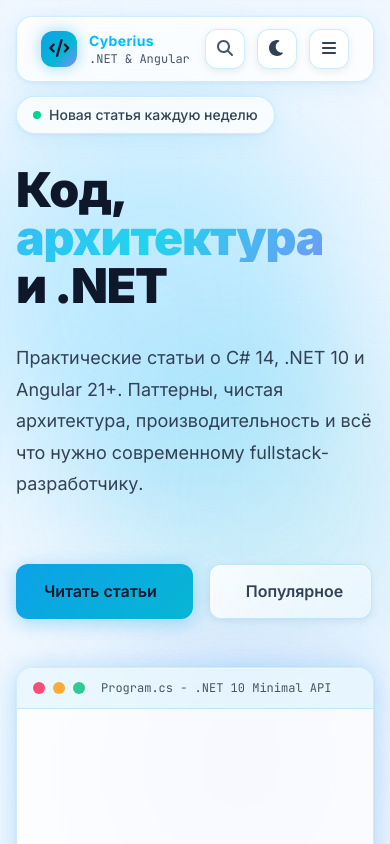
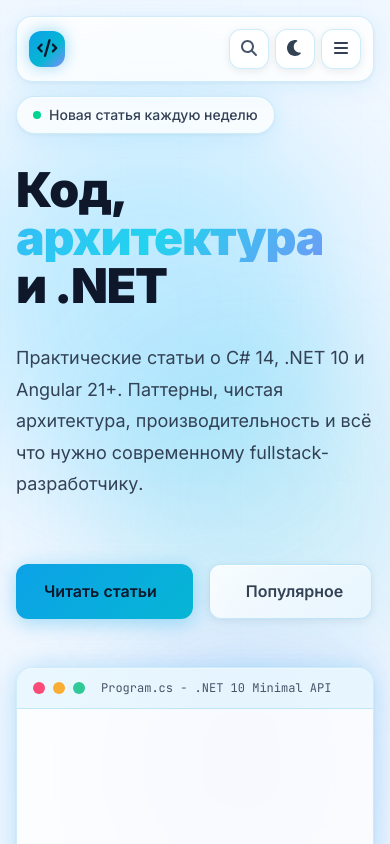
Before and after one commit to 13cyberpunk02/Cyberius, an Angular app in the folder src/Cyberius-UI/: page / in a window 390 px wide. Shown: the top 844 px of the page. Built offline with nearby package versions, Linux system fonts and the light colour scheme.

Commit message:
Мелкие исправления.

```diff
--- a/src/Cyberius-UI/src/app/features/posts/components/block-renderer/block-renderer.html
+++ b/src/Cyberius-UI/src/app/features/posts/components/block-renderer/block-renderer.html
@@ -16,8 +16,7 @@
       }
 
       @case ('Paragraph') {
-        <!-- [innerHTML] + formatParagraph сохраняет пустые строки через <br> -->
-        <p class="text-slate-300 leading-relaxed text-lg"
+        <p class="text-slate-300 leading-relaxed text-lg wrap-anywhere"
            [innerHTML]="formatParagraph(block.content)"></p>
       }
 
--- a/src/Cyberius-UI/src/app/shared/components/header/header.html
+++ b/src/Cyberius-UI/src/app/shared/components/header/header.html
@@ -6,7 +6,7 @@
 >
   <div class="max-w-7xl mx-auto px-4 sm:px-6 lg:px-8">
     <div
-      class="glass-card flex items-center justify-between px-6 py-3 rounded-2xl transition-all duration-500"
+      class="glass-card flex items-center justify-between px-3 sm:px-6 py-3 rounded-2xl transition-all duration-500"
       [class.shadow-glow]="isScrolled()"
     >
       <!-- Logo -->
@@ -14,9 +14,11 @@
         <div class="logo-icon w-9 h-9 rounded-xl flex items-center justify-center text-white font-bold text-lg select-none">
           <span class="relative z-10"><fa-icon [icon]="faCode" /></span>
         </div>
-        <div class="leading-tight">
-          <span class="block text-sm font-bold tracking-wide text-sky-400 group-hover:text-sky-300 transition-colors">Cyberius</span>
-          <span class="block text-xs text-slate-400 font-mono">.NET & Angular</span>
+        <div class="hidden min-[420px]:block">
+          <div class="leading-tight">
+            <span class="block text-sm font-bold tracking-wide text-sky-400 group-hover:text-sky-300 transition-colors">Cyberius</span>
+            <span class="block text-xs text-slate-400 font-mono">.NET & Angular</span>
+          </div>
         </div>
       </a>
 
@@ -36,7 +38,7 @@
       </nav>
 
       <!-- Actions -->
-      <div class="flex items-center gap-3">
+      <div class="flex items-center gap-1.5 sm:gap-3">
 
         <div class="relative search-wrapper">
           <button
--- a/src/Cyberius-UI/src/app/shared/components/header/header.ts
+++ b/src/Cyberius-UI/src/app/shared/components/header/header.ts
@@ -104,6 +104,8 @@ export class Header implements OnInit, OnDestroy {
 
   toggleNotifications(event: MouseEvent): void {
     event.stopPropagation();
+    this.showSearch.set(false);
+    this.showUserMenu.set(false);
     this.showNotifications.update((v) => !v);
     if (this.showNotifications()) {
       this.notifications.markAllRead();
@@ -128,14 +130,19 @@ export class Header implements OnInit, OnDestroy {
 
   toggleUserMenu(event: MouseEvent) {
     event.stopPropagation();
+    this.showSearch.set(false);
+    this.showNotifications.set(false);
     this.showUserMenu.update((v) => !v);
   }
+
   closeUserMenu() {
     this.showUserMenu.set(false);
   }
 
   toggleSearch(event: MouseEvent) {
     event.stopPropagation();
+    this.showNotifications.set(false);
+    this.showUserMenu.set(false);
     this.showSearch.update((v) => !v);
     if (this.showSearch()) {
       setTimeout(() => document.getElementById('header-search')?.focus(), 50);
```
